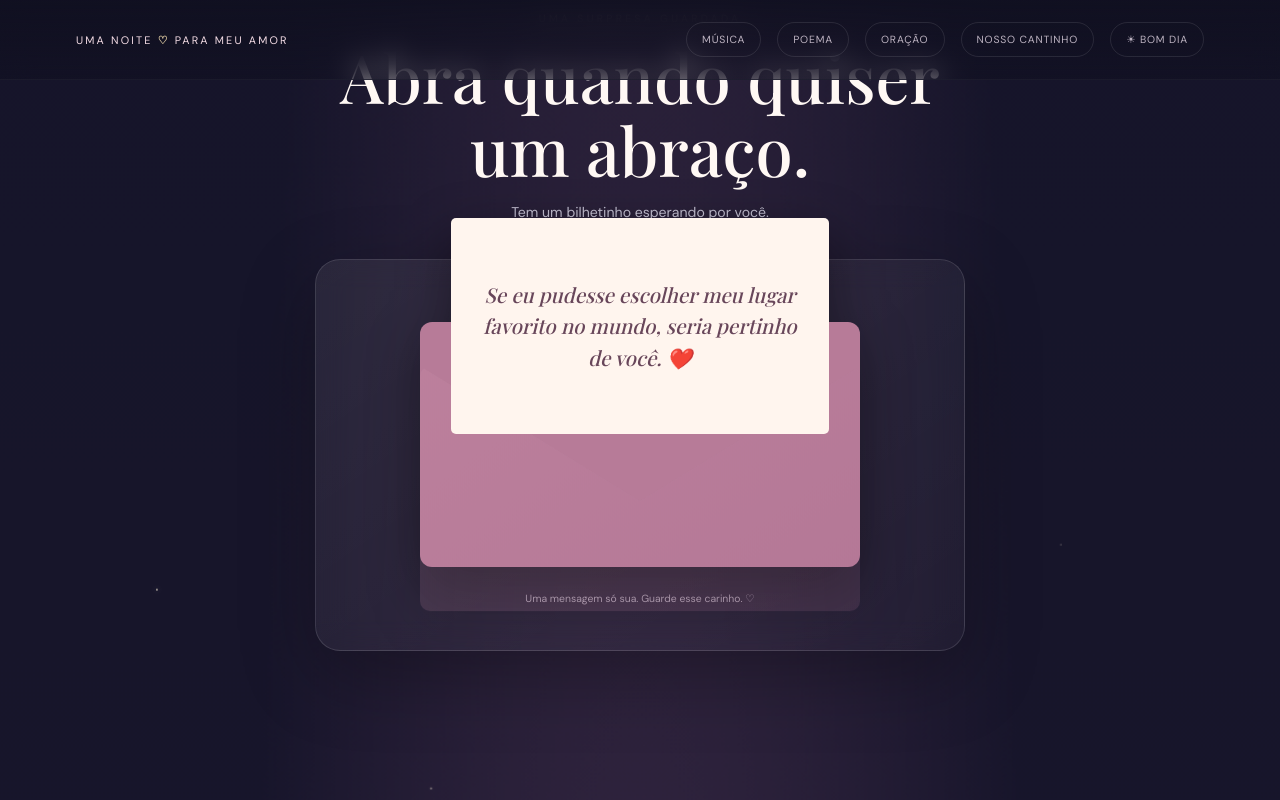
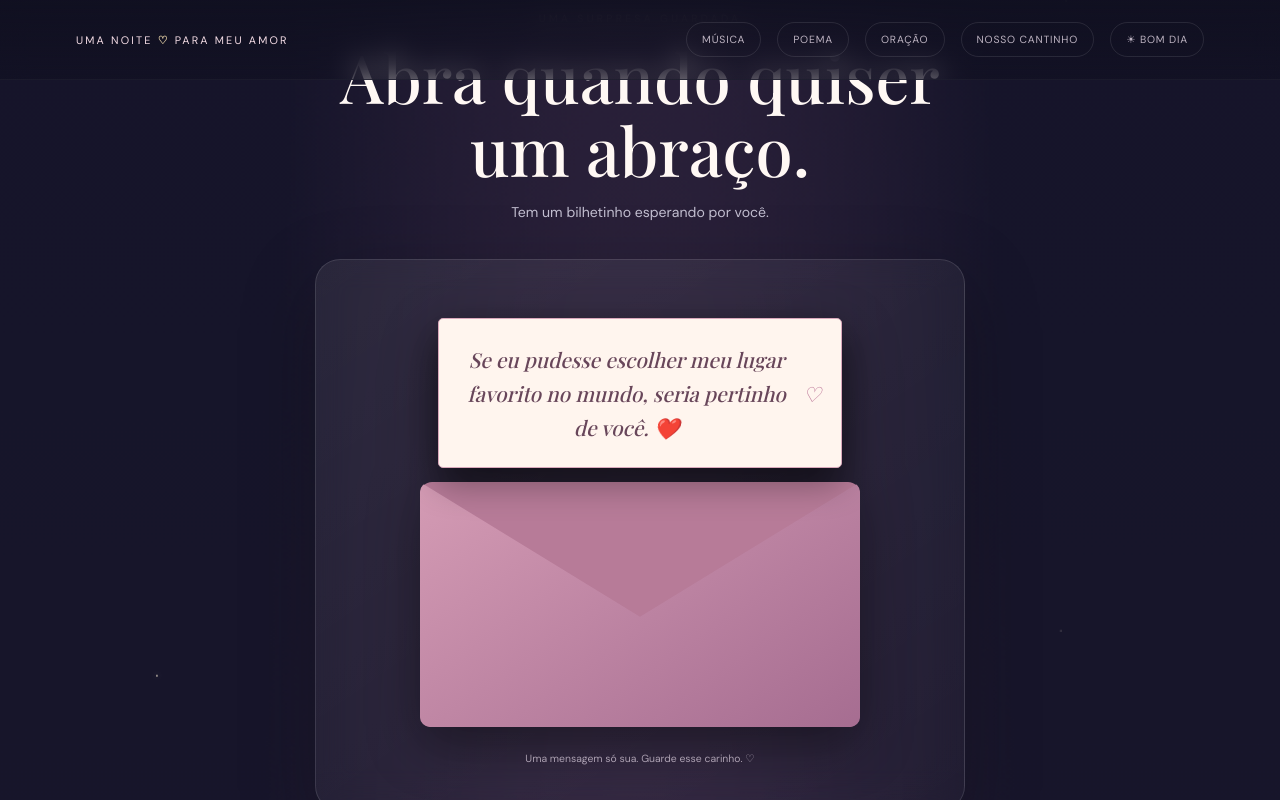
Before and after one commit to Lzdeveloperbr/bom-dia-meu-amor, a plain HTML site: page boa-noite.html in a window 1280 px wide. Both pictures are taken after a click on the button 640 px from the left and 7439 px from the top of the page. Shown: the part 6995-7795 px from the top of the page. Drawn offline with nearby package versions, Linux system fonts and the light colour scheme; a web font is replaced by a local one.

Commit message:
Corrige sobreposição da carta no envelope em telas móveis

```diff
--- a/boa-noite.html
+++ b/boa-noite.html
@@ -76,6 +76,25 @@ nav.night-nav a{flex:0 0 auto}
 }
 @media(max-width:370px){header{flex-wrap:wrap}nav.night-nav{width:100%;justify-content:flex-start}.envelope-paper{font-size:.98rem}}
 @media(prefers-reduced-motion:reduce){.envelope-paper,.envelope-flap,.envelope-front{transition:none!important}}
+
+
+/* Correção definitiva do bilhete: a carta sai do envelope sem ficar atrás das abas */
+.envelope{overflow:visible}
+.envelope.open{margin-top:190px!important}
+.envelope.open .envelope-paper{
+ position:absolute;left:4%;right:4%;bottom:calc(100% + 14px);height:auto;min-height:150px;
+ padding:22px 20px;display:flex;align-items:center;justify-content:center;text-align:center;
+ transform:none!important;z-index:10;font-size:clamp(1.05rem,4.2vw,1.3rem);
+ line-height:1.65;box-shadow:0 16px 35px #0005;border:1px solid #d9a8bb;
+}
+.envelope.open .envelope-flap{opacity:0!important;visibility:hidden;transform:rotateX(180deg);z-index:0}
+.envelope.open .envelope-front{opacity:1;transform:none;z-index:3}
+.envelope.open .envelope-back{z-index:1}
+.envelope.open .envelope-paper::after{content:"♡";display:block;color:#bd7899;font-size:1.3rem;margin-left:8px}
+@media(max-width:600px){
+ .envelope.open{margin-top:180px!important}
+ .envelope.open .envelope-paper{left:3%;right:3%;bottom:calc(100% + 12px);min-height:145px;padding:18px 15px;font-size:1.05rem}
+}
 
 </style>
 </head>
```
